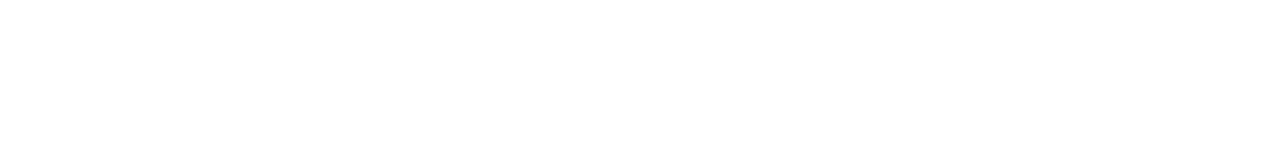
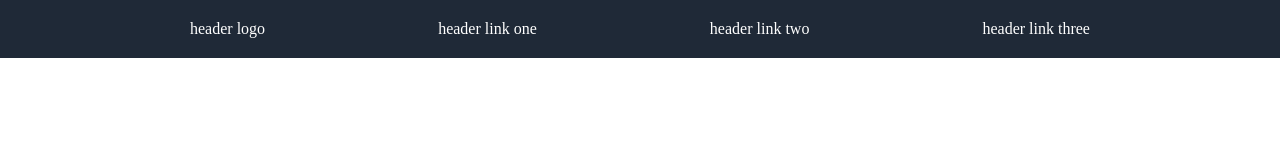
Before and after one commit to argray04/final_project, a plain HTML site: page index.html in a window 1280 px wide. Drawn offline with Linux system fonts and the light colour scheme.

Commit message:
Added a menu and menu items

```diff
--- a/index.html
+++ b/index.html
@@ -7,5 +7,15 @@
   </head>
   <body>
 
+    <div class='menu-container'>
+      <div class='menu'>
+        <div class='header logo'>header logo</div>
+        <div class='header link one'>header link one</div>
+        <div class='header link two'>header link two</div>
+        <div class='header link three'>header link three</div>
+      </div>
+      </div>
+
+
   </body>
 </html>
--- a/styles.css
+++ b/styles.css
@@ -0,0 +1,20 @@
+* {
+    margin: 0;
+    padding: 0;
+    box-sizing: border-box;
+  }
+
+.menu-container {
+    color: #fff;
+    background-color: #1f2937;  /* Blue */
+    padding: 20px 0;
+    display: flex;
+    justify-content: center;
+  }
+
+  .menu {
+    /* For debugging */
+   width: 900px;
+   display: flex;
+   justify-content: space-between;
+ }
```
